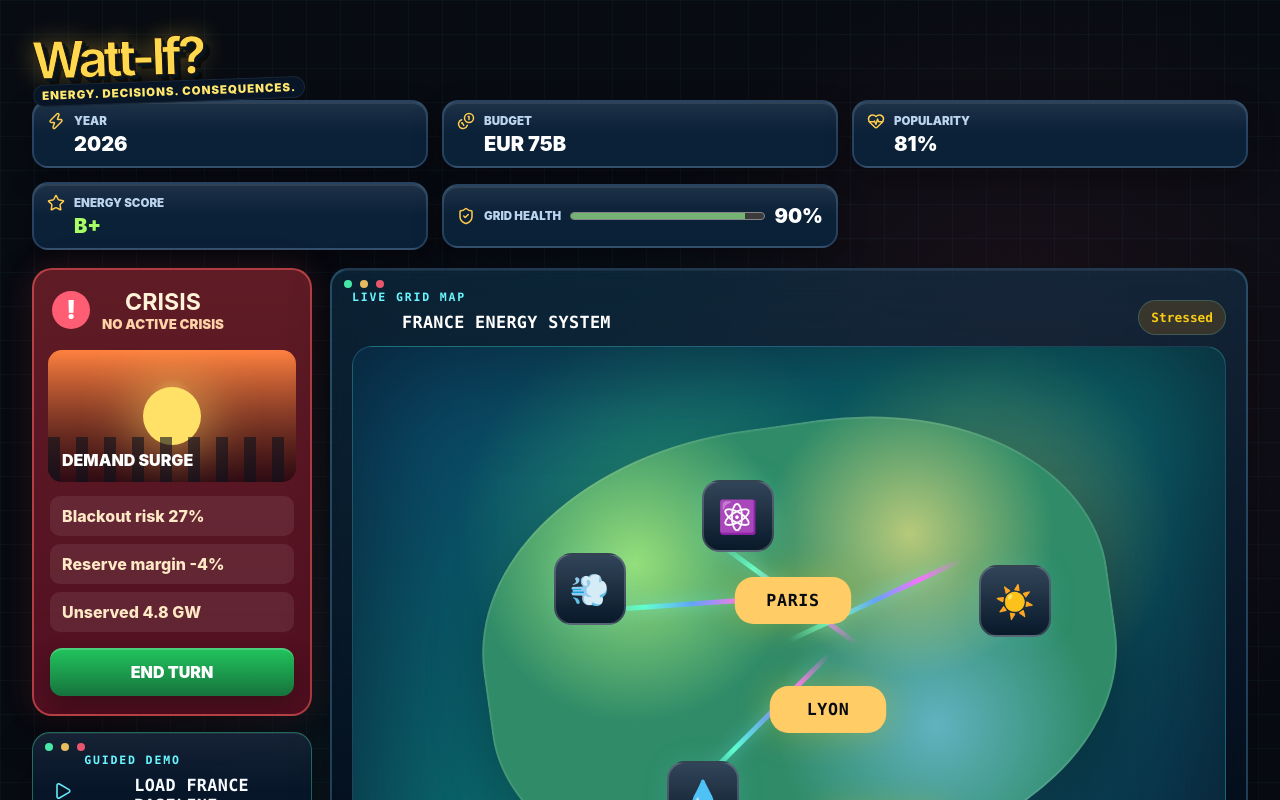
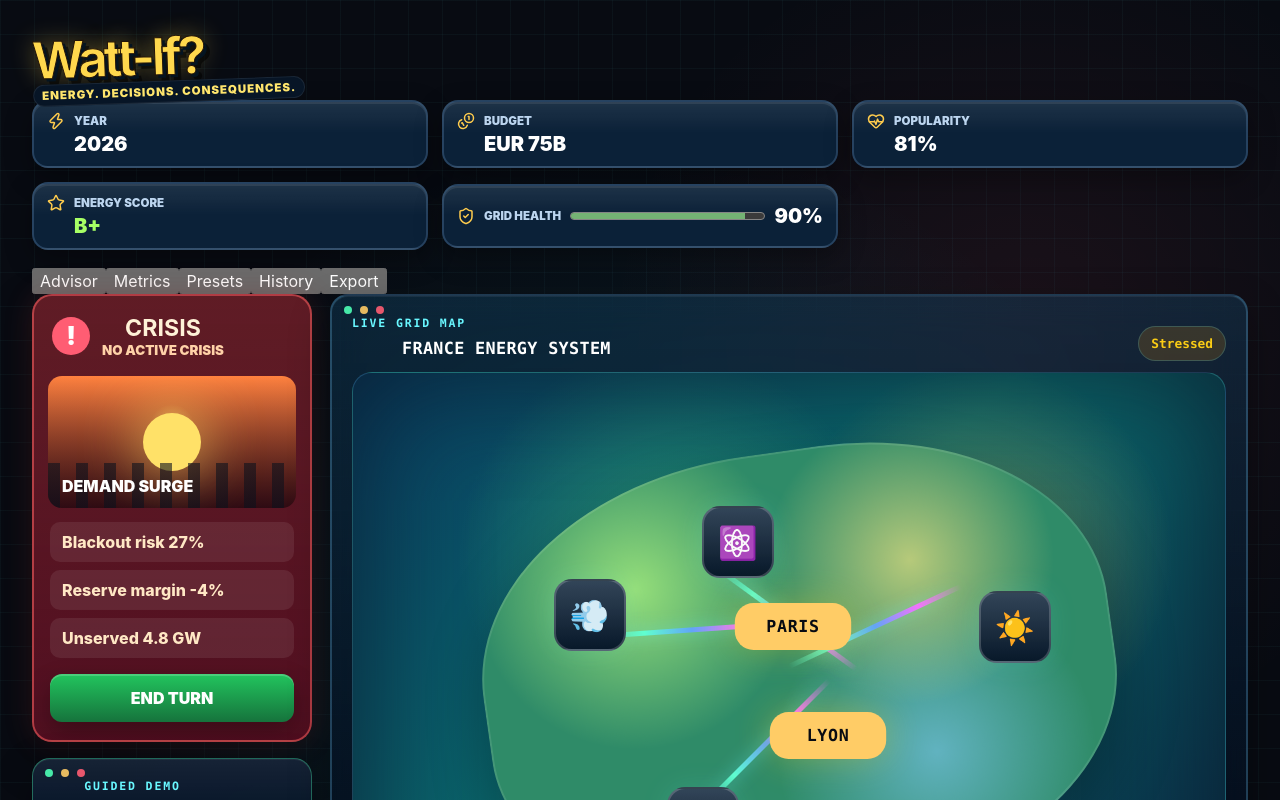
Before and after one commit to Myoxsis/Watt-If, a React (Vite) app: page / in a window 1280 px wide. Shown: the top 800 px of the page. Built offline with nearby package versions, Linux system fonts and the light colour scheme.

Commit message:
Add modal window integration

```diff
--- a/src/App.tsx
+++ b/src/App.tsx
@@ -1,6 +1,7 @@
 import { useMemo, useState } from 'react';
 import { Activity, BarChart3, CalendarDays, Gauge, History, RotateCcw, Trophy, Zap } from 'lucide-react';
 import { BottomStatBar, BuildDeck, CrisisActionPanel, GameHud } from './components/GameChrome';
+import { GameWindow, WindowDock, type GameWindowKind } from './components/GameWindow';
 import { GuidedDemo } from './components/GuidedDemo';
 import { MetricsGrid } from './components/MetricsGrid';
 import { DemoCueCard, EventToast, ReportCardPreview, VisualStatusStrip } from './components/Phase6Visuals';
@@ -50,6 +51,7 @@ export default function App() {
   const [yearRecords, setYearRecords] = useState<YearRecord[]>([]);
   const [isFinished, setIsFinished] = useState(false);
   const [demoStep, setDemoStep] = useState(0);
+  const [activeWindow, setActiveWindow] = useState<GameWindowKind>(null);
   const metrics = useMemo(() => simulate(state), [state]);
   const advisorMessage = useMemo(() => buildAdvisorMessage(state, metrics), [state, metrics]);
   const latestRun = scenarioRuns.find((run) => run.id === latestRunId);
@@ -61,22 +63,26 @@ export default function App() {
   const nextYear = () => { if (isFinished) return; const event = scenarios[(year + yearRecords.length * 3) % scenarios.length]; setState((current) => { const before = simulate(current); const baselineGrowth = applyPatch(current, { evAdoption: 3, industry: 2, airConditioning: 2, heatwave: -12, drought: -10, windDrought: -10 }); const nextState = clampEnergyState({ ...baselineGrowth, ...event.patch }); const after = simulate(nextState); const run: ScenarioRun = { id: Date.now(), scenario: event, before, after }; setScenarioRuns((runs) => [run, ...runs].slice(0, 6)); setLatestRunId(run.id); setYearRecords((records) => [{ year, metrics: after, event, investments: turnInvestments, budget }, ...records]); return nextState; }); setTurnInvestments([]); setBudget((current) => current + ANNUAL_BUDGET); if (year >= END_YEAR) setIsFinished(true); else setYear((current) => current + 1); };
   const applyCountryPreset = (preset: CountryPreset) => { setState(applyPresetState(preset)); setLatestRunId(undefined); };
   const restart = () => { setState(initialState); setScenarioRuns([]); setLatestRunId(undefined); setYear(START_YEAR); setBudget(START_BUDGET); setTurnInvestments([]); setYearRecords([]); setIsFinished(false); setDemoStep(0); };
-  const resetAll = () => { setState(initialState); setLatestRunId(undefined); };
   const startDemo = () => { setDemoStep(0); applyCountryPreset(countryPresets[0]); };
-  const nextDemoStep = () => { const next = (demoStep + 1) % 4; setDemoStep(next); if (next === 0) applyCountryPreset(countryPresets[0]); if (next === 1) applyScenario(scenarios[0]); if (next === 2) invest(investments.find((investment) => investment.id === 'batteries') ?? investments[0]); if (next === 3) document.getElementById('scenario-export-card')?.scrollIntoView({ behavior: 'smooth', block: 'start' }); };
+  const nextDemoStep = () => { const next = (demoStep + 1) % 4; setDemoStep(next); if (next === 0) applyCountryPreset(countryPresets[0]); if (next === 1) applyScenario(scenarios[0]); if (next === 2) invest(investments.find((investment) => investment.id === 'batteries') ?? investments[0]); if (next === 3) setActiveWindow('export'); };
 
   return (
     <main className="app-shell game-screen">
       <EventToast latestEventName={latestEventName} latestEventIcon={latestEventIcon} />
       <GameHud year={year} budget={budget} metrics={metrics} />
+      <WindowDock openWindow={setActiveWindow} />
       <div id="scenario-export-card" className="export-target"><VisualStatusStrip metrics={metrics} year={year} latestEventName={latestEventName} /></div>
       <div className="game-board">
         <aside className="left-command"><CrisisActionPanel latestEventName={latestEventName} metrics={metrics} onNextYear={nextYear} /><GuidedDemo currentStep={demoStep} onStart={startDemo} onNext={nextDemoStep} /><GamePanel year={year} budget={budget} selected={turnInvestments} finalMetrics={metrics} isFinished={isFinished} onInvest={invest} onNextYear={nextYear} onRestart={restart} /></aside>
         <section className="center-playfield"><GridMap metrics={metrics} /><BuildDeck budget={budget} onInvest={invest} /><BottomStatBar metrics={metrics} /></section>
-        <aside className="right-command"><section className="panel scenarios-panel"><p className="eyebrow">Scenario mode</p><h2>Crisis cards</h2><p className="muted">Trigger crises manually or use the annual loop.</p><div className="scenario-list">{scenarios.map((scenario) => <button key={scenario.name} className="scenario-card" onClick={() => applyScenario(scenario)}><span className="scenario-icon">{scenario.icon}</span><strong>{scenario.name}</strong><small>{scenario.category} · {scenario.severity}</small><em>{scenario.description}</em></button>)}</div></section><BenchmarkPanel metrics={metrics} /><ReportCardPreview metrics={metrics} /><ExportPanel targetId="scenario-export-card" /></aside>
+        <aside className="right-command"><section className="panel scenarios-panel"><p className="eyebrow">Scenario mode</p><h2>Crisis cards</h2><p className="muted">Trigger crises manually or use the annual loop.</p><div className="scenario-list">{scenarios.map((scenario) => <button key={scenario.name} className="scenario-card" onClick={() => applyScenario(scenario)}><span className="scenario-icon">{scenario.icon}</span><strong>{scenario.name}</strong><small>{scenario.category} · {scenario.severity}</small><em>{scenario.description}</em></button>)}</div></section><BenchmarkPanel metrics={metrics} /><ReportCardPreview metrics={metrics} /></aside>
       </div>
-      <details className="advanced-sim"><summary>Advanced simulator controls</summary><div className="advanced-grid"><MetricsGrid metrics={metrics} /><PresetPanel onApply={applyCountryPreset} /><SliderGroup title="Energy production" controls={productionControls} state={state} onChange={updateState} /><SliderGroup title="Demand pressure" controls={demandControls} state={state} onChange={updateState} /><SliderGroup title="Climate events" controls={eventControls} state={state} onChange={updateState} /><section className="panel advisor"><div className="advisor-title"><Activity /><div><p className="eyebrow">Chief Energy Advisor</p><h2>Situation report</h2></div></div><p>{advisorMessage}</p></section><ScenarioImpact run={latestRun} /><Breakdown metrics={metrics} /><YearTimeline records={yearRecords} /><ScenarioHistory runs={scenarioRuns} onClear={() => setScenarioRuns([])} /><DemoCueCard /></div></details>
-      <footer className="footer-note"><Zap size={16} /> Game UI pass: HUD, crisis window, build cards, playfield, bottom stats.</footer>
+      {activeWindow === 'advisor' && <GameWindow title="Chief Energy Advisor" subtitle="Strategic recommendation" onClose={() => setActiveWindow(null)}><section className="panel advisor"><div className="advisor-title"><Activity /><div><p className="eyebrow">Advisor terminal</p><h2>Situation report</h2></div></div><p>{advisorMessage}</p></section><ScenarioImpact run={latestRun} /></GameWindow>}
+      {activeWindow === 'metrics' && <GameWindow title="System Metrics" subtitle="Detailed grid telemetry" onClose={() => setActiveWindow(null)}><MetricsGrid metrics={metrics} /><Breakdown metrics={metrics} /><SliderGroup title="Energy production" controls={productionControls} state={state} onChange={updateState} /><SliderGroup title="Demand pressure" controls={demandControls} state={state} onChange={updateState} /><SliderGroup title="Climate events" controls={eventControls} state={state} onChange={updateState} /></GameWindow>}
+      {activeWindow === 'presets' && <GameWindow title="Country Presets" subtitle="Real-world inspired baselines" onClose={() => setActiveWindow(null)}><PresetPanel onApply={applyCountryPreset} /></GameWindow>}
+      {activeWindow === 'history' && <GameWindow title="Timeline & Scenario History" subtitle="Previous turns and crisis impacts" onClose={() => setActiveWindow(null)}><YearTimeline records={yearRecords} /><ScenarioHistory runs={scenarioRuns} onClear={() => setScenarioRuns([])} /></GameWindow>}
+      {activeWindow === 'export' && <GameWindow title="Export Scenario" subtitle="Create a judge-ready image" onClose={() => setActiveWindow(null)}><ExportPanel targetId="scenario-export-card" /><DemoCueCard /></GameWindow>}
+      <footer className="footer-note"><Zap size={16} /> Window modals added: Advisor, Metrics, Presets, History, Export.</footer>
     </main>
   );
 }
```
